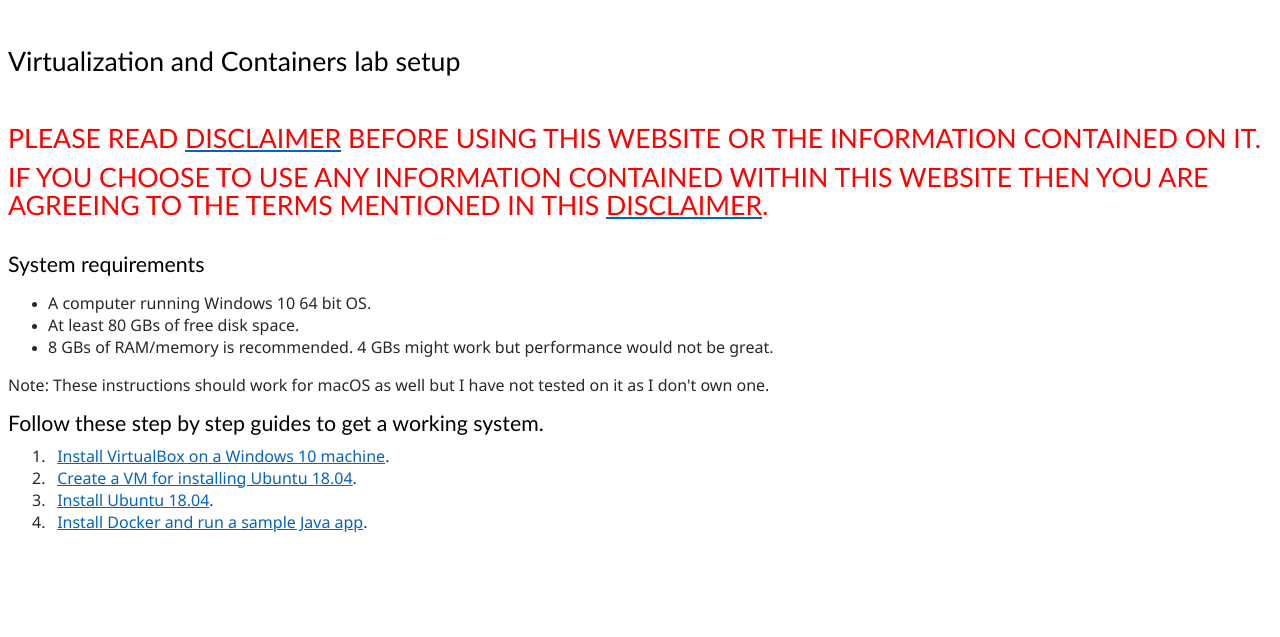
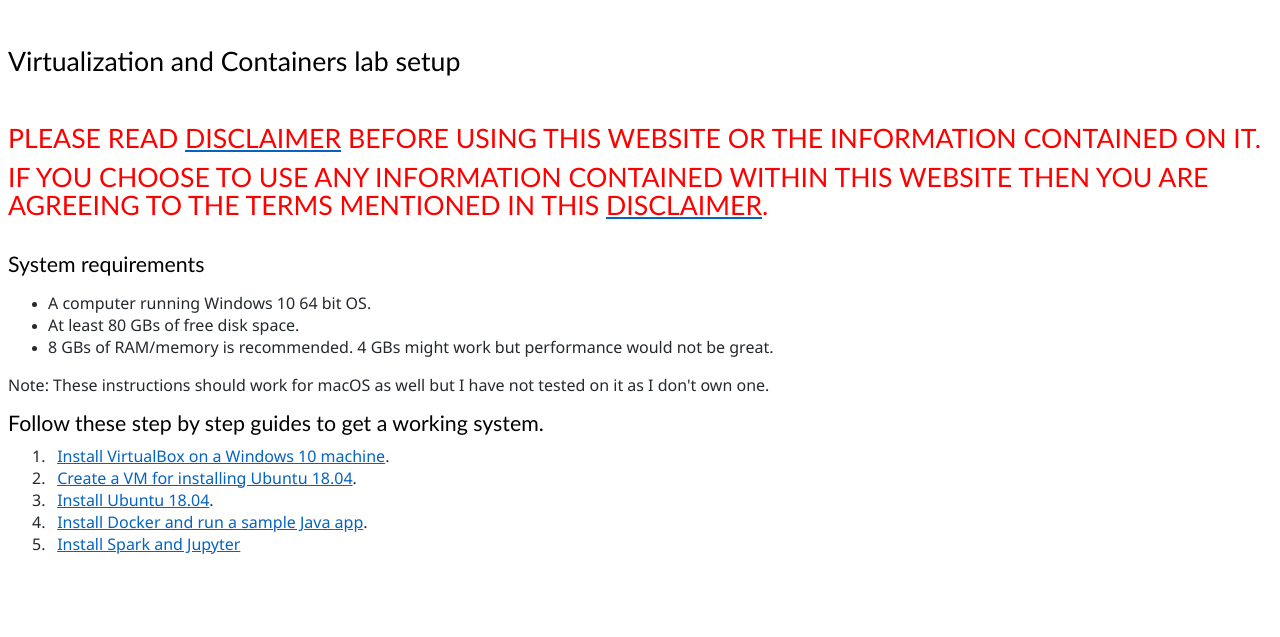
Before and after one commit to tech2talk/vms-and-containers, a plain HTML site: page index.html in a window 1280 px wide. Drawn offline with Linux system fonts and the light colour scheme.

Commit message:
Add files via upload

```diff
--- a/index.html
+++ b/index.html
@@ -14,16 +14,16 @@
  <o:DocumentProperties>
   <o:Author>tech2talk</o:Author>
   <o:LastAuthor>Lovepreet</o:LastAuthor>
-  <o:Revision>47</o:Revision>
-  <o:TotalTime>35</o:TotalTime>
+  <o:Revision>48</o:Revision>
+  <o:TotalTime>37</o:TotalTime>
   <o:Created>2021-04-04T21:13:00Z</o:Created>
-  <o:LastSaved>2021-04-10T22:47:00Z</o:LastSaved>
+  <o:LastSaved>2021-04-28T02:01:00Z</o:LastSaved>
   <o:Pages>1</o:Pages>
-  <o:Words>191</o:Words>
-  <o:Characters>1095</o:Characters>
-  <o:Lines>9</o:Lines>
+  <o:Words>211</o:Words>
+  <o:Characters>1206</o:Characters>
+  <o:Lines>10</o:Lines>
   <o:Paragraphs>2</o:Paragraphs>
-  <o:CharactersWithSpaces>1284</o:CharactersWithSpaces>
+  <o:CharactersWithSpaces>1415</o:CharactersWithSpaces>
   <o:Version>15.00</o:Version>
  </o:DocumentProperties>
  <o:OfficeDocumentSettings>
@@ -36,6 +36,8 @@
 <!--[if gte mso 9]><xml>
  <w:WordDocument>
   <w:View>Print</w:View>
+  <w:SpellingState>Clean</w:SpellingState>
+  <w:GrammarState>Clean</w:GrammarState>
   <w:TrackMoves>false</w:TrackMoves>
   <w:TrackFormatting/>
   <w:PunctuationKerning/>
@@ -713,8 +715,7 @@
 	mso-bidi-font-family:"Times New Roman";
 	mso-bidi-theme-font:major-bidi;}
 a:link, span.MsoHyperlink
-	{mso-style-noshow:yes;
-	mso-style-priority:99;
+	{mso-style-priority:99;
 	color:#0563C1;
 	mso-themecolor:hyperlink;
 	text-decoration:underline;
@@ -815,6 +816,9 @@
 	mso-hansi-theme-font:minor-latin;
 	mso-bidi-font-family:"Times New Roman";
 	mso-bidi-theme-font:minor-bidi;}
+span.SpellE
+	{mso-style-name:"";
+	mso-spl-e:yes;}
 .MsoChpDefault
 	{mso-style-type:export-only;
 	mso-default-props:yes;
@@ -840,8 +844,8 @@
 	{page:WordSection1;}
  /* List Definitions */
  @list l0
-	{mso-list-id:1544442443;
-	mso-list-template-ids:-1947594450;}
+	{mso-list-id:541596807;
+	mso-list-template-ids:1020984224;}
 @list l0:level1
 	{mso-level-number-format:bullet;
 	mso-level-text:\F0B7;
@@ -1098,8 +1102,9 @@
 <p class=MsoNormalCxSpMiddle style='mso-margin-top-alt:auto;mso-margin-bottom-alt:
 auto;mso-add-space:auto;line-height:normal;background:white'><span
 style='font-size:12.0pt;font-family:"Segoe UI",sans-serif;mso-fareast-font-family:
-"Times New Roman";color:#24292E'>Note: These instructions should work for macOS
-as well but I have not tested on it as I don't own one.<o:p></o:p></span></p>
+"Times New Roman";color:#24292E'>Note: These instructions should work for <span
+class=SpellE>macOS</span> as well but I have not tested on it as I don't own
+one.<o:p></o:p></span></p>
 
 <p class=MsoNormal><span style='font-size:16.0pt;line-height:105%'>Follow these
 step by step guides to get a working system.<o:p></o:p></span></p>
@@ -1134,7 +1139,7 @@
 href="https://tech2talk.github.io/vms-and-containers/docs/step3-install-ubuntu-18.pdf">Install
 Ubuntu 18.04</a>.<o:p></o:p></span></p>
 
-<p class=MsoListParagraphCxSpLast style='mso-margin-top-alt:auto;mso-margin-bottom-alt:
+<p class=MsoListParagraphCxSpMiddle style='mso-margin-top-alt:auto;mso-margin-bottom-alt:
 auto;mso-add-space:auto;text-indent:-.25in;line-height:normal;mso-list:l2 level1 lfo5;
 background:white'><![if !supportLists]><span style='font-size:12.0pt;
 font-family:"Segoe UI",sans-serif;mso-fareast-font-family:"Segoe UI";
@@ -1142,7 +1147,18 @@
 </span></span></span><![endif]><span style='font-size:12.0pt;font-family:"Segoe UI",sans-serif;
 mso-fareast-font-family:"Times New Roman";color:#24292E'><a
 href="https://tech2talk.github.io/vms-and-containers/docs/step4-install-docker.pdf">Install
-Docker and run a sample Java app</a>.<o:p></o:p></span></p>
+Docker and run a sample Java <span class=SpellE>app</span></a><span
+class=SpellE>.</span><o:p></o:p></span></p>
+
+<p class=MsoListParagraphCxSpLast style='mso-margin-top-alt:auto;mso-margin-bottom-alt:
+auto;mso-add-space:auto;text-indent:-.25in;line-height:normal;mso-list:l2 level1 lfo5;
+background:white'><![if !supportLists]><span style='font-size:12.0pt;
+font-family:"Segoe UI",sans-serif;mso-fareast-font-family:"Segoe UI";
+color:#24292E'><span style='mso-list:Ignore'>5.<span style='font:7.0pt "Times New Roman"'>&nbsp;&nbsp;&nbsp;&nbsp;
+</span></span></span><![endif]><span style='font-size:12.0pt;font-family:"Segoe UI",sans-serif;
+mso-fareast-font-family:"Times New Roman";color:#24292E'><a
+href="https://tech2talk.github.io/vms-and-containers/docs/step5-install-spark-and-jupyter.pdf">Install
+Spark and Jupyter</a><o:p></o:p></span></p>
 
 <p class=MsoNormal><span style='font-size:20.0pt;line-height:105%'><o:p>&nbsp;</o:p></span></p>
 
```
